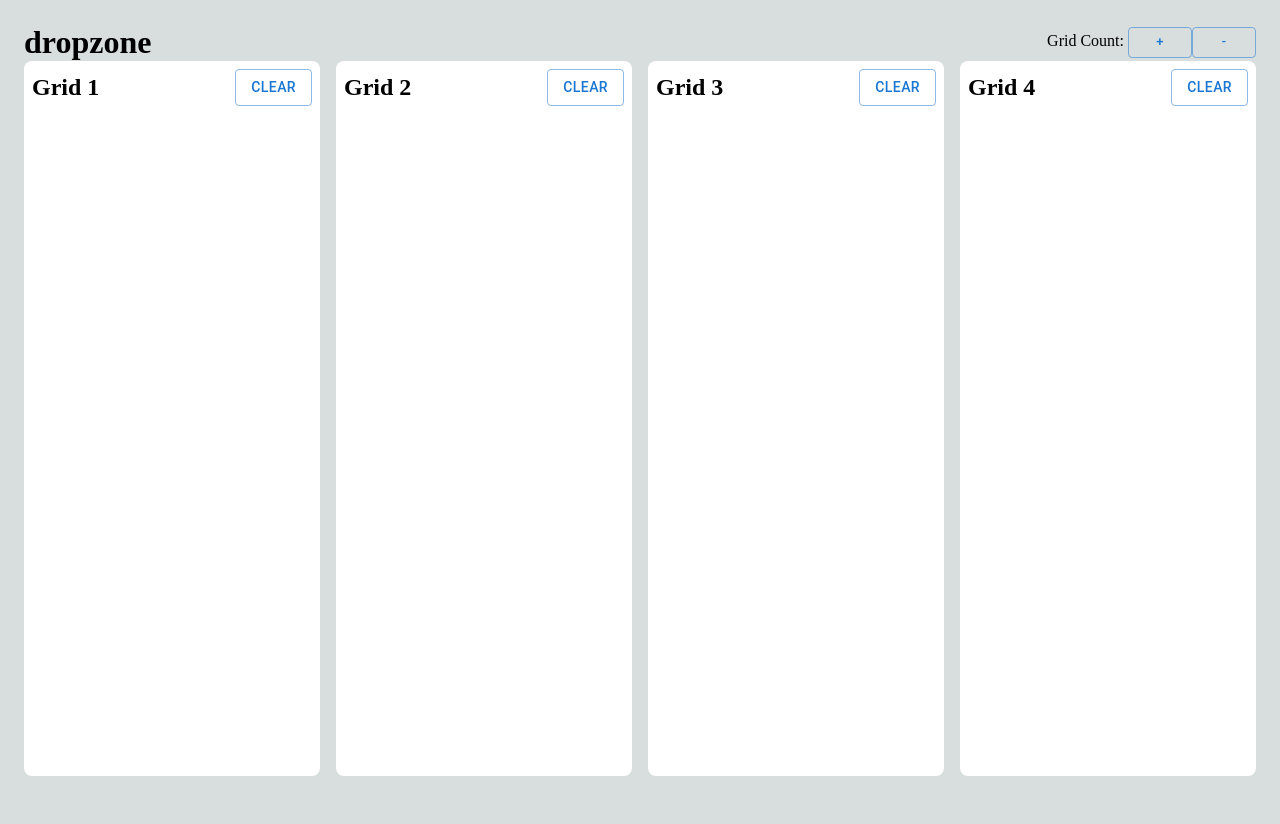
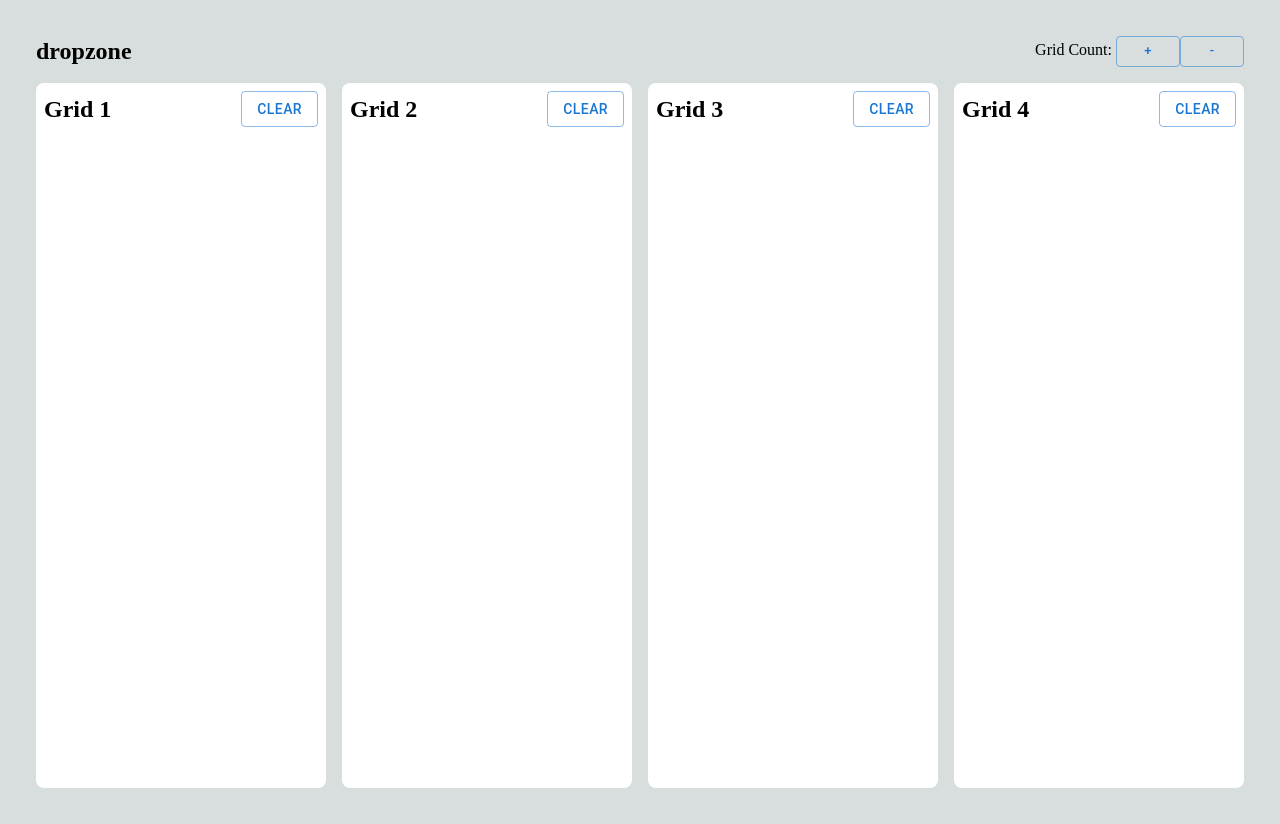
Before and after one commit to kazuyasuzuki-t/next-dropzone-sample, a Next.js app: page / in a window 1280 px wide. Before the commit the page ends 800 px from the top, so only its background shows below. Built offline with nearby package versions, Linux system fonts and the light colour scheme.

Commit message:
fix style

```diff
--- a/src/pages/index.tsx
+++ b/src/pages/index.tsx
@@ -4,7 +4,7 @@ import { Box, Grid, Button } from "@mui/material";
 import { DragAndDropGrid } from "@/components/DragAndDropGrid";
 
 const parentBoxStyle = {
-    margin: "24px",
+    margin: "36px",
     display: "flex",
     flexDirection: "column",
 };
@@ -12,6 +12,7 @@ const childrenBoxStyle = {
     display: "flex",
     alignItems: "center",
     flexShrink: 0,
+    marginBottom: "16px",
 };
 const gridStyle = { flexGrow: 1 };
 
@@ -32,7 +33,7 @@ export default function Home() {
     return (
         <Box height="calc(100vh - 48px)" sx={parentBoxStyle}>
             <Box sx={childrenBoxStyle}>
-                <h1>dropzone</h1>
+                <h2>dropzone</h2>
                 <Box marginLeft="auto">
                     <span>Grid Count: </span>
                     <Button
```
